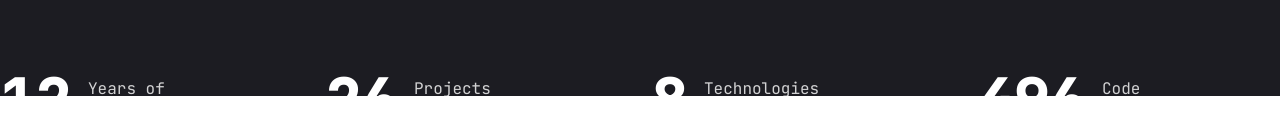
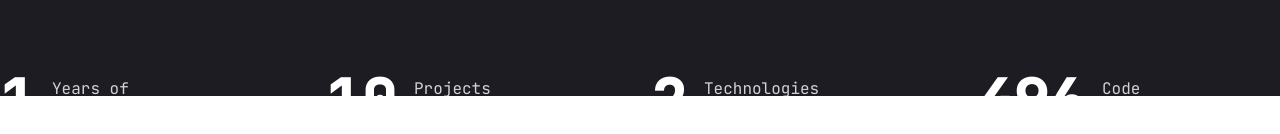
Before and after one commit to Abdul-Raqeeb1/Personal-PortFolio, a Next.js app: page / in a window 1280 px wide. Shown: the part 704-838 px from the top of the page. Built offline with nearby package versions, Linux system fonts and the light colour scheme.

Commit message:
modified files

```diff
--- a/app/resume/page.jsx
+++ b/app/resume/page.jsx
@@ -21,7 +21,7 @@ const about = {
         },
         {
             fieldName: "Experience",
-            fieldValue: "12+ Years",
+            fieldValue: "1 Years",
         },
         {
             fieldName: "TikTok",
--- a/components/Stats.jsx
+++ b/components/Stats.jsx
@@ -4,15 +4,15 @@ import CountUp from "react-countup";
 
 const stats = [
     {
-        num: 12,
+        num: 1,
         text: "Years of Experience",
     },
     {
-        num: 26,
+        num: 10,
         text: "Projects comleted",
     },
     {
-        num: 8,
+        num: 2,
         text: "Technologies mastered",
     },
     {
```
